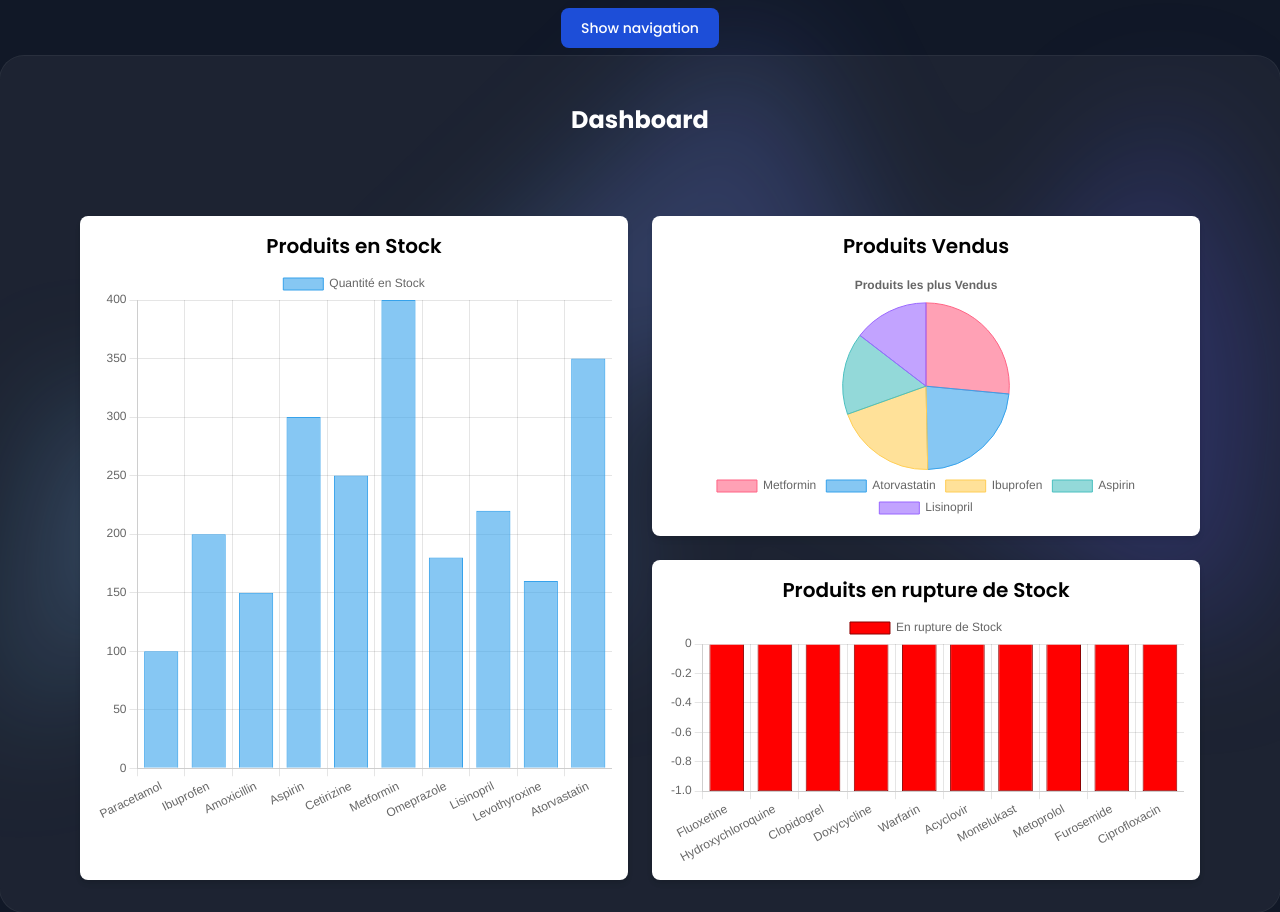
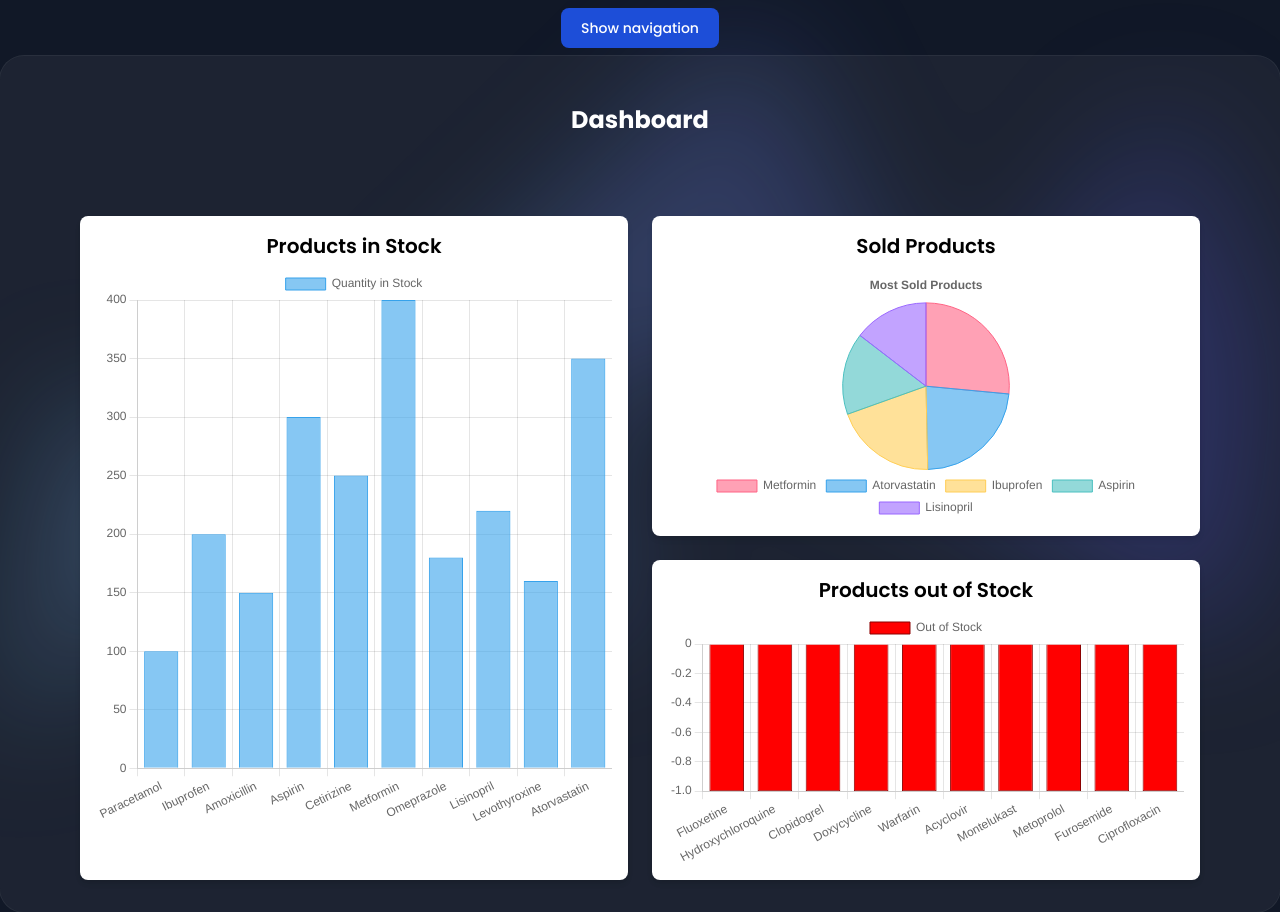
Before and after one commit to BigFootLime/B1, a PHP site: page /accueil.php in a window 1280 px wide. Run offline with PHP 8.4, Linux system fonts and the light colour scheme; data comes from the database, SQL or seed files in the repository; some libraries are stand-ins or nearby versions.

Commit message:
Change language on accueil.php

```diff
--- a/src/accueil.php
+++ b/src/accueil.php
@@ -115,19 +115,19 @@
     <h1 class="text-xl md:text-2xl font-bold mb-4 pt-4 text-white text-center">Dashboard</h1>
     <div class="grid grid-cols-1 md:grid-cols-2 gap-4 md:gap-6">
         <div class="bg-white p-4 rounded-lg shadow-md max-h-full md:row-span-2">
-            <h2 class="text-lg md:text-xl font-semibold mb-2 text-center">Produits en Stock</h2>
+            <h2 class="text-lg md:text-xl font-semibold mb-2 text-center">Products in Stock</h2>
             <div class="relative h-64 md:h-[70vh]">
                 <canvas id="inStockChart" class="w-full h-full"></canvas>
             </div>
         </div>
         <div class="bg-white p-4 rounded-lg shadow-md max-h-80">
-            <h2 class="text-lg md:text-xl font-semibold mb-2 text-center">Produits Vendus</h2>
+            <h2 class="text-lg md:text-xl font-semibold mb-2 text-center">Sold Products</h2>
             <div class="relative h-64">
                 <canvas id="mostSoldChart" class="w-full h-full"></canvas>
             </div>
         </div>
         <div class="bg-white p-4 rounded-lg shadow-md max-h-80">
-            <h2 class="text-lg md:text-xl font-semibold mb-2 text-center">Produits en rupture de Stock</h2>
+            <h2 class="text-lg md:text-xl font-semibold mb-2 text-center">Products out of Stock</h2>
             <div class="relative h-64">
                 <canvas id="noStockChart" class="w-full h-full"></canvas>
             </div>
@@ -175,7 +175,7 @@
             data: {
                 labels: stockLabels,
                 datasets: [{
-                    label: 'Quantité en Stock',
+                    label: 'Quantity in Stock',
                     data: stockValues,
                     backgroundColor: 'rgba(54, 162, 235, 0.6)',
                     borderColor: 'rgba(54, 162, 235, 1)',
@@ -200,7 +200,7 @@
             data: {
                 labels: mostSoldLabels,
                 datasets: [{
-                    label: 'Unités Vendues',
+                    label: 'Sold Products',
                     data: mostSoldValues,
                     backgroundColor: [
                         'rgba(255, 99, 132, 0.6)',
@@ -230,7 +230,7 @@
                     },
                     title: {
                         display: true,
-                        text: 'Produits les plus Vendus'
+                        text: 'Most Sold Products'
                     }
                 }
             }
@@ -242,7 +242,7 @@
             data: {
                 labels: lowStockLabels,
                 datasets: [{
-                    label: 'En rupture de Stock',
+                    label: 'Out of Stock',
                     data: lowStockValues,
                     backgroundColor: 'red',
                     borderColor: 'darkred',
```
